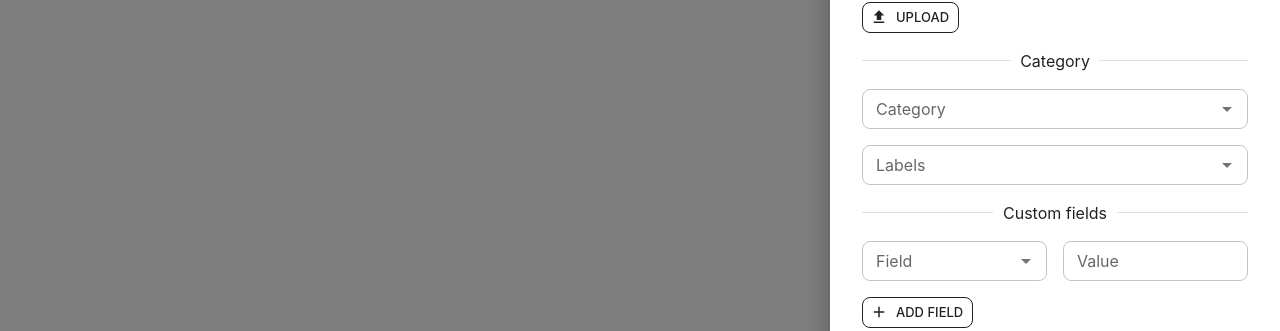
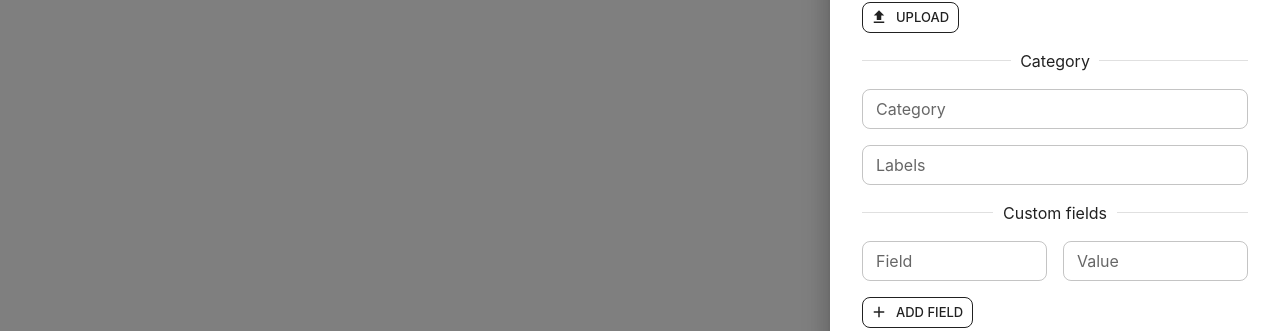
Before and after one commit to unfrl/usufruct, a React (Vite) app in the folder packages/web/: page /inventory in a window 1280 px wide. Both pictures are taken after typing "Sample" into the empty fields and a click on the button "ADD ITEM". Shown: the part 449-780 px from the top of the page. Built offline with nearby package versions, Linux system fonts and the light colour scheme; what @unfrl/usufruct-sdk would draw is missing.

Commit message:
add combobox component w support for search & creating if not exist

```diff
--- /dev/null
+++ b/packages/web/src/components/common/combo-box.tsx
@@ -0,0 +1,110 @@
+import {
+  Autocomplete,
+  createFilterOptions,
+  TextField,
+  TextFieldProps,
+} from '@mui/material';
+
+const filter = createFilterOptions<ComboBoxOption>();
+
+export interface ComboBoxOption {
+  title: string;
+  inputValue?: string;
+}
+
+export type ComboBoxValue = ComboBoxOption | ComboBoxOption[] | null;
+
+export interface ComboBoxProps {
+  label: string;
+  options: ComboBoxOption[];
+  value: ComboBoxValue;
+  onChange: (newValue: ComboBoxValue) => void;
+  textFieldProps?: TextFieldProps;
+  multiple?: boolean;
+  filterSelectedOptions?: boolean;
+}
+
+export const ComboBox = (props: ComboBoxProps) => {
+  const {
+    label,
+    options,
+    value,
+    onChange,
+    textFieldProps,
+    multiple,
+    filterSelectedOptions,
+  } = props;
+
+  return (
+    <Autocomplete
+      selectOnFocus
+      clearOnBlur
+      handleHomeEndKeys
+      freeSolo
+      multiple={multiple}
+      filterSelectedOptions={filterSelectedOptions}
+      value={value}
+      onChange={(_event, newValue) => {
+        if (Array.isArray(newValue)) {
+          const values = newValue.map((val) =>
+            typeof val === 'string' ? { title: val } : val,
+          );
+
+          return onChange(values);
+        }
+
+        if (typeof newValue === 'string') {
+          return onChange({ title: newValue });
+        }
+
+        if (newValue?.inputValue) {
+          // Create a new value from the user input
+          return onChange({ title: newValue.inputValue });
+        }
+
+        onChange(newValue);
+      }}
+      filterOptions={(options, params) => {
+        const { inputValue } = params;
+        const filtered = filter(options, params);
+        const isExisting = options.some(
+          (option) => inputValue === option.title,
+        );
+
+        if (inputValue !== '' && !isExisting) {
+          filtered.push({
+            inputValue,
+            title: `Add "${inputValue}"`,
+          });
+        }
+
+        return filtered;
+      }}
+      options={options}
+      getOptionLabel={(option) => {
+        if (typeof option === 'string') {
+          return option;
+        }
+
+        if (option.inputValue) {
+          return option.inputValue;
+        }
+
+        return option.title;
+      }}
+      renderOption={(props, option) => <li {...props}>{option.title}</li>}
+      renderInput={(params) => (
+        <TextField
+          {...params}
+          label={label}
+          size="small"
+          fullWidth
+          {...textFieldProps}
+        />
+      )}
+      ChipProps={{
+        size: 'small',
+      }}
+    />
+  );
+};
--- a/packages/web/src/components/common/index.ts
+++ b/packages/web/src/components/common/index.ts
@@ -1,3 +1,4 @@
+export * from './combo-box';
 export * from './form-actions';
 export * from './responsive-drawer';
 export * from './upload-button';
--- a/packages/web/src/components/inventory/item-definition-form.tsx
+++ b/packages/web/src/components/inventory/item-definition-form.tsx
@@ -1,6 +1,5 @@
 import AddIcon from '@mui/icons-material/Add';
 import {
-  Autocomplete,
   Button,
   Divider,
   Grid,
@@ -9,7 +8,8 @@ import {
   TextField as MuiTextField,
   TextFieldProps as MuiTextFieldProps,
 } from '@mui/material';
-import { UploadButton } from '../common';
+import React from 'react';
+import { ComboBox, ComboBoxValue, UploadButton } from '../common';
 
 const GridItem = (props: { children: JSX.Element; width?: number }) => (
   <Grid item xs={props.width ?? 12}>
@@ -30,6 +30,10 @@ const TextField = (props: MuiTextFieldProps) => {
 };
 
 export const ItemDefinitionForm = () => {
+  const [category, setCategory] = React.useState<ComboBoxValue>(null);
+  const [labels, setLabels] = React.useState<ComboBoxValue>([]);
+  const [field, setField] = React.useState<ComboBoxValue>(null);
+
   return (
     <Grid container spacing={2}>
       <GridItem>
@@ -63,26 +67,32 @@ export const ItemDefinitionForm = () => {
 
       <GridItemDivider title="Category" />
       <GridItem>
-        <Autocomplete
+        <ComboBox
+          label="Category"
           options={DEMO_CATEGORIES}
-          renderInput={(params) => <TextField {...params} label="Category" />}
+          value={category}
+          onChange={setCategory}
         />
       </GridItem>
       <GridItem>
-        <Autocomplete
+        <ComboBox
           multiple
           filterSelectedOptions
           options={DEMO_LABELS}
-          renderInput={(params) => <TextField {...params} label="Labels" />}
+          label="Labels"
+          value={labels}
+          onChange={setLabels}
         />
       </GridItem>
 
       <GridItemDivider title="Custom fields" />
       <GridItem width={6}>
-        <Autocomplete
+        <ComboBox
           filterSelectedOptions
           options={DEMO_CUSTOM_FIELDS}
-          renderInput={(params) => <TextField {...params} label="Field" />}
+          label="Field"
+          value={field}
+          onChange={setField}
         />
       </GridItem>
       <GridItem width={6}>
@@ -118,19 +128,19 @@ const DEMO_IMAGES = [
 ];
 
 const DEMO_CATEGORIES = [
-  { id: 1, label: 'Tools' },
-  { id: 2, label: 'Services' },
+  { id: 1, title: 'Tools' },
+  { id: 2, title: 'Services' },
 ];
 
 const DEMO_LABELS = [
-  { id: 1, label: 'Automotive' },
-  { id: 2, label: 'Electronics' },
-  { id: 3, label: 'Electrical' },
-  { id: 4, label: 'Gardening' },
+  { id: 1, title: 'Automotive' },
+  { id: 2, title: 'Electronics' },
+  { id: 3, title: 'Electrical' },
+  { id: 4, title: 'Gardening' },
 ];
 
 const DEMO_CUSTOM_FIELDS = [
-  { id: 1, label: 'Type' },
-  { id: 2, label: 'Size' },
-  { id: 3, label: 'Color' },
+  { id: 1, title: 'Type' },
+  { id: 2, title: 'Size' },
+  { id: 3, title: 'Color' },
 ];
```
